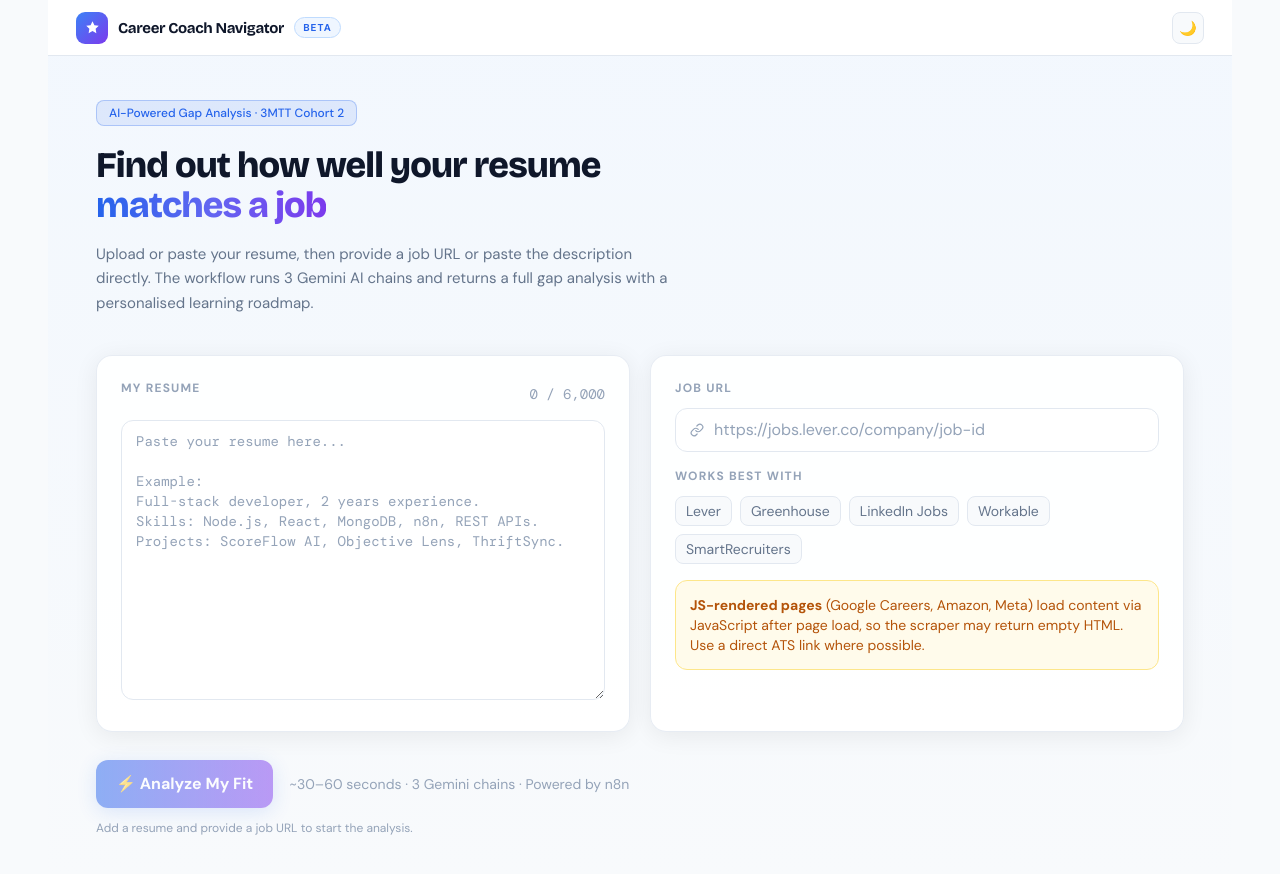
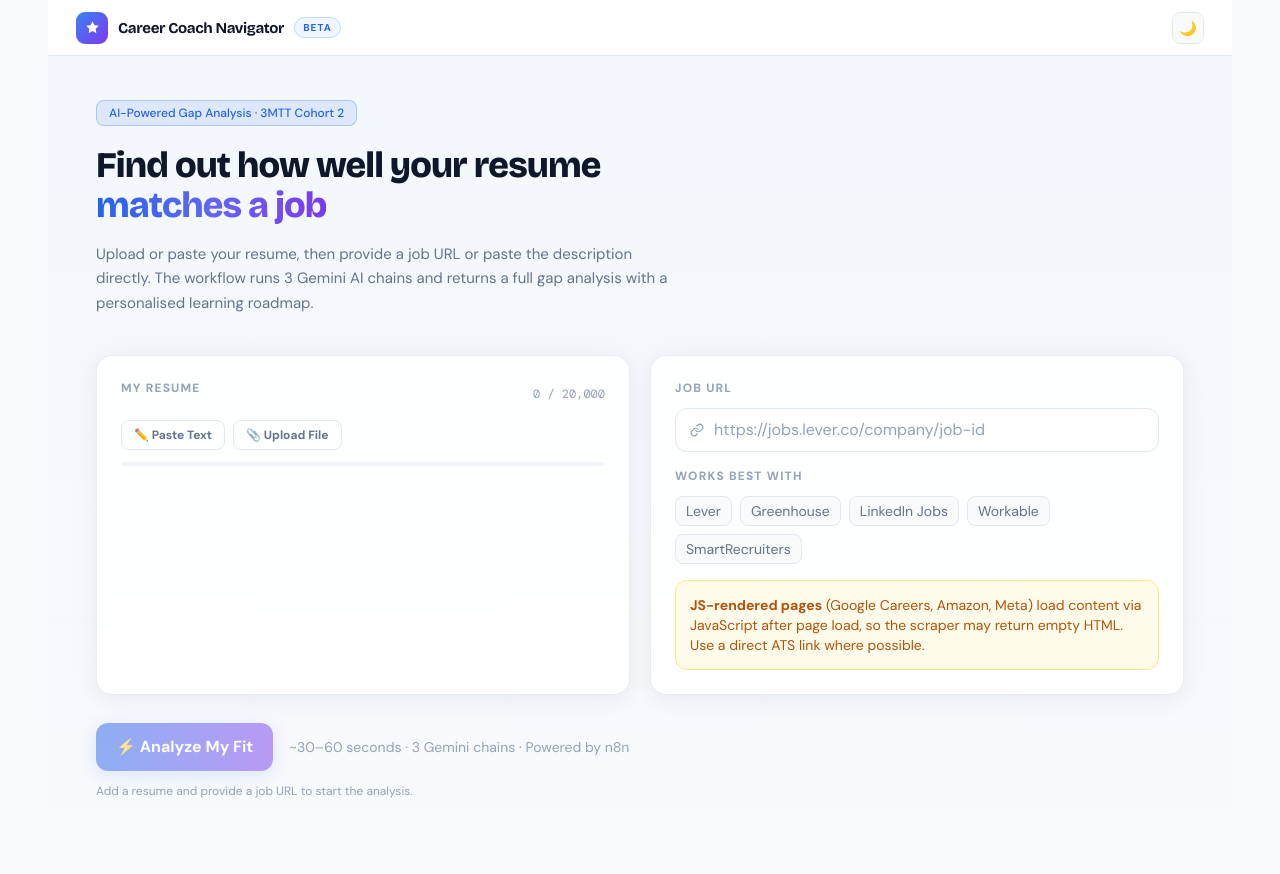
Before and after one commit to EchannyE/career-navigator, a React (Vite) app in the folder frontend/: page / in a window 1280 px wide. Shown: the top 874 px of the page. After the commit the page ends 843 px from the top, so only its background shows below. Built offline with nearby package versions, Linux system fonts and the light colour scheme.

Commit message:
Enhance ResumeInput with file upload support
Increase maximum character limit for resume input and add support for file uploads including .txt, .pdf, and .docx formats. Implement functions to read and extract text from these file types.

```diff
--- a/frontend/src/components/features/InputForm/ResumeInput.jsx
+++ b/frontend/src/components/features/InputForm/ResumeInput.jsx
@@ -1,18 +1,125 @@
+/**
+ * components/features/InputForm/ResumeInput.jsx
+ */
+
+import { useRef, useState } from "react";
+import * as pdfjsLib from "pdfjs-dist";
+import mammoth from "mammoth";
+
 import Card from "../../ui/Card.jsx";
 import SectionLabel from "../../ui/SectionLabel.jsx";
 
-const MAX_CHARS = 6000;
+pdfjsLib.GlobalWorkerOptions.workerSrc = new URL(
+  "pdfjs-dist/build/pdf.worker.min.mjs",
+  import.meta.url
+).toString();
 
-const ResumeInput = ({ value, onChange }) => (
-  <Card className="w-full">
-    <div className="flex flex-col sm:flex-row sm:items-center sm:justify-between gap-2 mb-3">
-      <SectionLabel className="mb-0">
-        My Resume
-      </SectionLabel>
+const MAX_CHARS = 20_000;
+const ACCEPTED_TYPES = ".txt,.pdf,.doc,.docx";
+
+const readTxtFile = (file) =>
+  new Promise((resolve, reject) => {
+    const reader = new FileReader();
+
+    reader.onload = (e) => resolve(e.target.result || "");
+    reader.onerror = () => reject(new Error("Could not read the text file."));
+
+    reader.readAsText(file, "utf-8");
+  });
+
+const readPdfFile = async (file) => {
+  const arrayBuffer = await file.arrayBuffer();
+  const pdf = await pdfjsLib.getDocument({ data: arrayBuffer }).promise;
+
+  let text = "";
+
+  for (let pageNumber = 1; pageNumber <= pdf.numPages; pageNumber += 1) {
+    const page = await pdf.getPage(pageNumber);
+    const content = await page.getTextContent();
+
+    const pageText = content.items
+      .map((item) => item.str)
+      .join(" ");
+
+    text += `${pageText}\n\n`;
+  }
+
+  return text;
+};
+
+const readDocxFile = async (file) => {
+  const arrayBuffer = await file.arrayBuffer();
+  const result = await mammoth.extractRawText({ arrayBuffer });
+
+  return result.value || "";
+};
+
+const extractResumeText = async (file) => {
+  const fileName = file.name.toLowerCase();
+
+  if (fileName.endsWith(".txt")) {
+    return readTxtFile(file);
+  }
+
+  if (fileName.endsWith(".pdf")) {
+    return readPdfFile(file);
+  }
+
+  if (fileName.endsWith(".docx")) {
+    return readDocxFile(file);
+  }
+
+  throw new Error("Unsupported file type. Please upload .txt, .pdf, or .docx.");
+};
+
+const ResumeInput = ({ value = "", onChange, resumeMode, onModeChange }) => {
+  const fileInputRef = useRef(null);
+  const [fileName, setFileName] = useState("");
+  const [uploadError, setUploadError] = useState("");
+  const [isReading, setIsReading] = useState(false);
+
+  const isPaste = resumeMode === "paste";
+  const isUpload = resumeMode === "upload";
+  const pct = Math.round((value.length / MAX_CHARS) * 100);
+
+  const handleFile = async (e) => {
+    const file = e.target.files?.[0];
+    if (!file) return;
+
+    setUploadError("");
+    setFileName(file.name);
+    setIsReading(true);
+
+    try {
+      const text = await extractResumeText(file);
+      const cleaned = text.replace(/\s{3,}/g, " ").trim();
+
+      if (!cleaned) {
+        throw new Error("No readable text was found in this file.");
+      }
+
+      onChange(cleaned.slice(0, MAX_CHARS));
+    } catch (error) {
+      setUploadError(
+        error.message || "Could not read this file. Please try another format."
+      );
+      onChange("");
+    } finally {
+      setIsReading(false);
+      e.target.value = "";
+    }
+  };
+
+  return (
+    <Card>
+      <div className="flex items-center justify-between mb-3">
+        <SectionLabel className="mb-0">My Resume</SectionLabel>
 
         <span
-        className={`text-xs sm:text-sm font-mono ${
-          value.length > MAX_CHARS * 0.9
+          className={`text-xs font-mono tabular-nums ${
+            pct >= 90
+              ? "text-red-500"
+              : pct >= 70
               ? "text-amber-500"
               : "text-slate-400"
           }`}
@@ -21,14 +128,115 @@ const ResumeInput = ({ value, onChange }) => (
         </span>
       </div>
 
+      <div className="flex gap-2 mb-3">
+        {[
+          { mode: "paste", label: "✏️ Paste Text" },
+          { mode: "upload", label: "📎 Upload File" },
+        ].map(({ mode, label }) => (
+          <button
+            key={mode}
+            type="button"
+            onClick={() => onModeChange(mode)}
+            className={`px-3 py-1.5 rounded-lg text-xs font-semibold border transition ${
+              resumeMode === mode
+                ? "bg-blue-50 text-blue-600 border-blue-300 dark:bg-blue-500/10 dark:text-blue-400 dark:border-blue-500/40"
+                : "bg-transparent text-slate-500 border-slate-200 hover:border-slate-300 dark:border-white/[0.08] dark:text-slate-400"
+            }`}
+          >
+            {label}
+          </button>
+        ))}
+      </div>
+
+      {isPaste && (
         <textarea
           value={value}
-      onChange={(e) => onChange(e.target.value)}
+          onChange={(e) => onChange(e.target.value.slice(0, MAX_CHARS))}
           maxLength={MAX_CHARS}
-      placeholder={`Paste your resume here...\n\nExample:\nFull-stack developer, 2 years experience.\nSkills: Node.js, React, MongoDB, n8n, REST APIs.\nProjects: ScoreFlow AI, Objective Lens, ThriftSync.`}
-      className="field w-full font-mono text-xs sm:text-sm leading-relaxed resize-y min-h-[220px] sm:min-h-[240px] md:min-h-[280px]"
+          placeholder={`Paste your resume here…
+
+Name, title, years of experience.
+Skills: Node.js, React, MongoDB, REST APIs…
+Projects: ScoreFlow AI, Objective Lens…
+Education: B.Sc Computer Science`}
+          className="field font-mono text-xs leading-relaxed resize-y min-h-[240px]"
         />
+      )}
+
+      {isUpload && (
+        <div className="flex flex-col gap-3">
+          <div
+            onClick={() => !isReading && fileInputRef.current?.click()}
+            className={`flex flex-col items-center justify-center gap-2 rounded-xl
+              border-2 border-dashed border-slate-200 dark:border-white/[0.1]
+              bg-slate-50 dark:bg-white/[0.02]
+              min-h-[110px] cursor-pointer transition
+              hover:border-blue-400 hover:bg-blue-50/40
+              dark:hover:border-blue-500/40 dark:hover:bg-blue-500/[0.05]
+              ${isReading ? "opacity-70 pointer-events-none" : ""}`}
+          >
+            <div className="w-10 h-10 rounded-xl bg-blue-50 dark:bg-blue-500/10 flex items-center justify-center text-xl">
+              {isReading ? "⏳" : "📄"}
+            </div>
+
+            <div className="text-center">
+              <p className="text-sm font-semibold text-slate-700 dark:text-slate-300">
+                {isReading ? "Extracting resume text..." : "Click to upload your resume"}
+              </p>
+
+              <p className="text-xs text-slate-400 dark:text-slate-500 mt-0.5">
+                .txt · .pdf · .docx
+              </p>
+
+              {fileName && (
+                <p className="text-xs text-blue-500 mt-1 font-medium">
+                  {fileName}
+                </p>
+              )}
+            </div>
+          </div>
+
+          <input
+            ref={fileInputRef}
+            type="file"
+            accept={ACCEPTED_TYPES}
+            onChange={handleFile}
+            className="hidden"
+          />
+
+          {uploadError && (
+            <p className="text-xs text-red-500 bg-red-50 dark:bg-red-500/10 rounded-lg px-3 py-2">
+              {uploadError}
+            </p>
+          )}
+
+          {value && (
+            <textarea
+              value={value}
+              onChange={(e) => onChange(e.target.value.slice(0, MAX_CHARS))}
+              maxLength={MAX_CHARS}
+              className="field font-mono text-xs leading-relaxed resize-y min-h-[140px]"
+              placeholder="Extracted resume text will appear here. You can edit it before analysing."
+            />
+          )}
+
+          <p className="text-xs text-slate-400 dark:text-slate-500 leading-relaxed">
+            <strong>Tip:</strong> PDF and DOCX files are converted to plain text.
+            Scanned image PDFs may not work because they need OCR.
+          </p>
+        </div>
+      )}
+
+      <div className="mt-3 h-1 rounded-full bg-slate-100 dark:bg-white/[0.06] overflow-hidden">
+        <div
+          className={`h-full rounded-full transition-all duration-300 ${
+            pct >= 90 ? "bg-red-500" : pct >= 70 ? "bg-amber-500" : "bg-blue-500"
+          }`}
+          style={{ width: `${Math.min(pct, 100)}%` }}
+        />
+      </div>
     </Card>
   );
+};
 
 export default ResumeInput;
```
Lines whose indentation alone changed are shown as unchanged.
